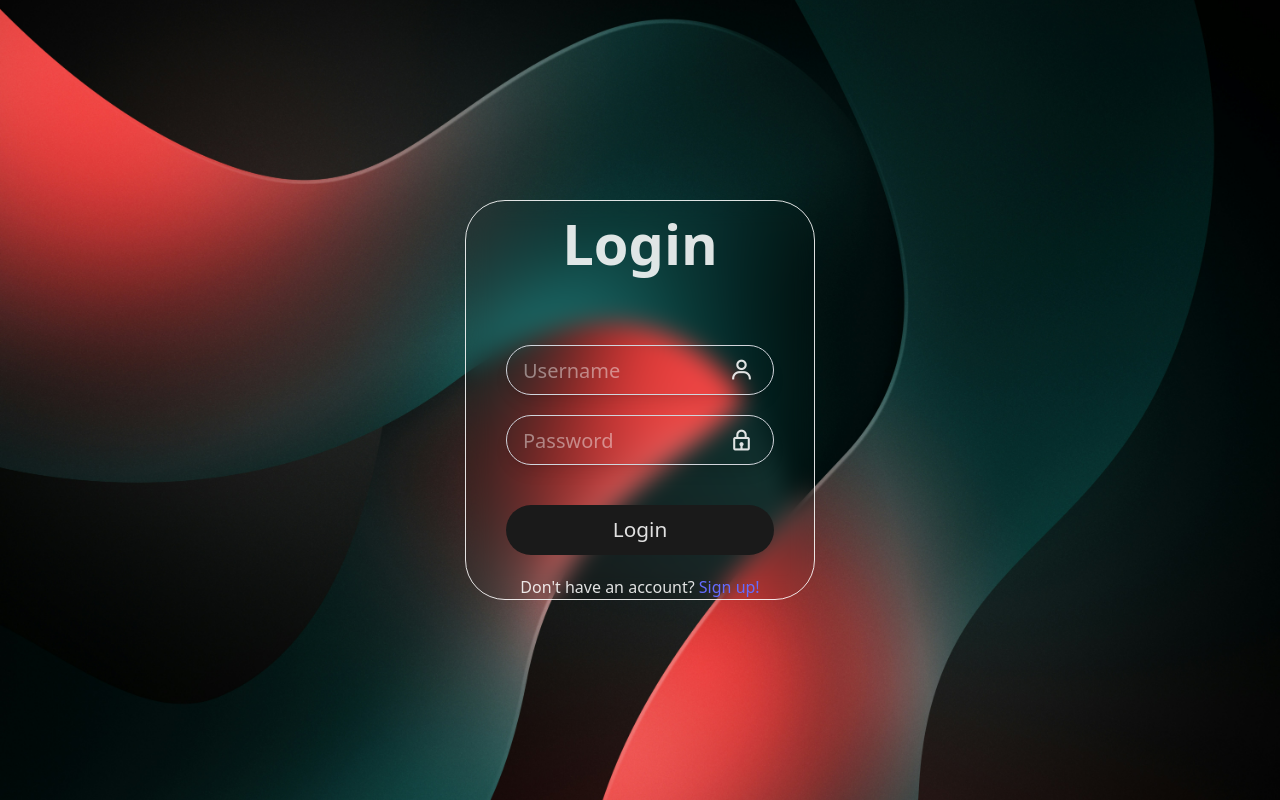
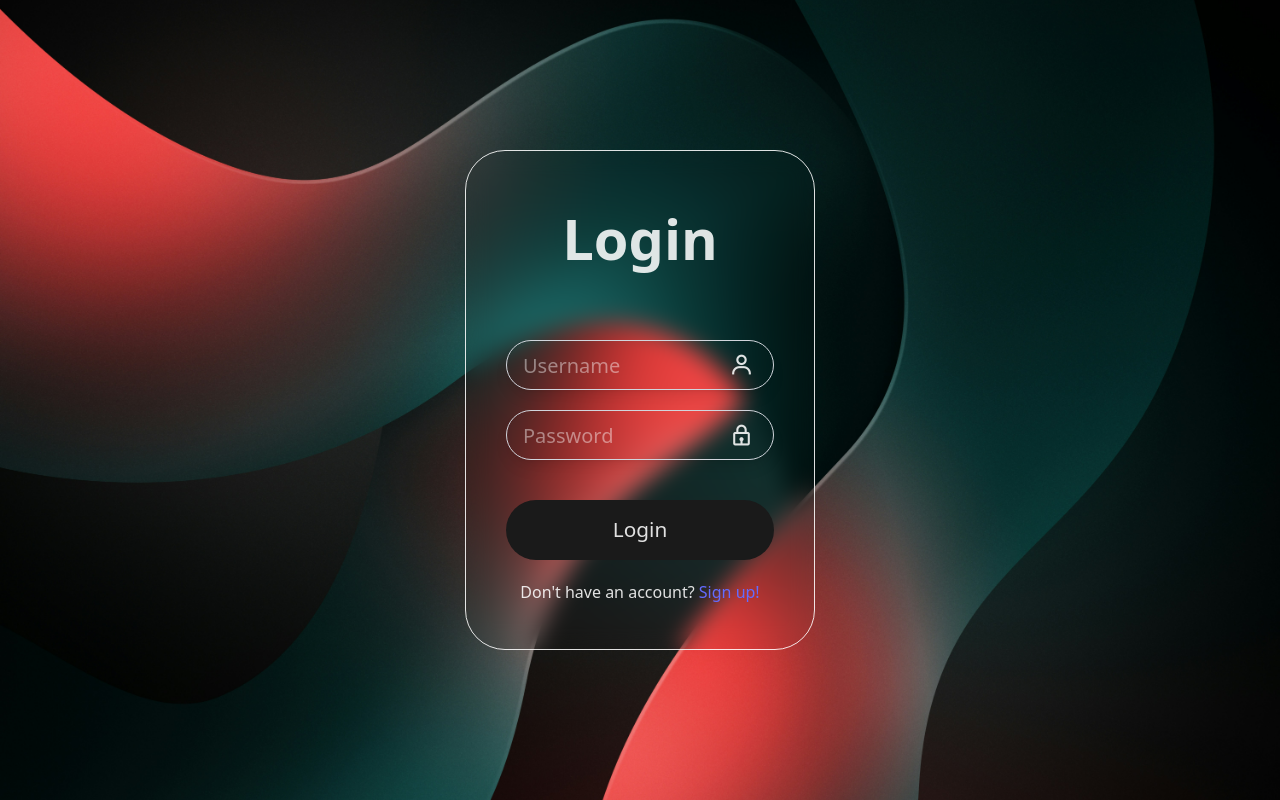
Before and after one commit to Lachlan-America/Chat-Application, a React (Vite) app in the folder client/: page /login in a window 1280 px wide. Built offline with nearby package versions, Linux system fonts and the light colour scheme.

Commit message:
Added min-heights so it scales on iOS

```diff
--- a/client/src/components/LoginPage.tsx
+++ b/client/src/components/LoginPage.tsx
@@ -44,7 +44,7 @@ export default function LoginPage() {
 
     return (
         <form onSubmit={handleSubmit}
-        className="flex flex-col items-center gap-5 justify-center w-[25vw] min-w-[350px] h-[50vh] border-1 rounded-[40px] shadow-l backdrop-blur-md p-[40px]">
+        className="flex flex-col items-center gap-5 justify-center w-[25vw] min-w-[350px] min-h-[500px] h-[50vh] border-1 rounded-[40px] shadow-l backdrop-blur-md p-[40px]">
             <h1 className="mb-10 text-[3.5rem] font-bold">Login</h1>
             {error && <p className="w-full bg-red-500 text-lg p-1">{error}</p>}
             <InputBox icon="bx-user" name="username" placeholder="Username" value={username} setValue={setUsername} />
--- a/client/src/components/SignupPage.tsx
+++ b/client/src/components/SignupPage.tsx
@@ -78,7 +78,7 @@ export default function SignupPage() {
     return (
         <div>
             <form onSubmit={handleSubmit}
-            className="flex flex-col items-center gap-5 justify-center w-[25vw] min-w-[350px] h-[50vh] border-1 rounded-[40px] shadow-l backdrop-blur-md p-[40px]">
+            className="flex flex-col items-center gap-5 justify-center w-[25vw] min-w-[350px] min-h-[500px] h-[50vh] border-1 rounded-[40px] shadow-l backdrop-blur-md p-[40px]">
                 <h1 className="mb-10 text-[3.5rem] font-bold">Sign Up</h1>
                 {error && <p className="w-full bg-red-500 text-lg p-1">{error}</p>}
                 <InputBox icon="bx-user" name="username" placeholder="Username" value={username} setValue={setUsername} />
```
